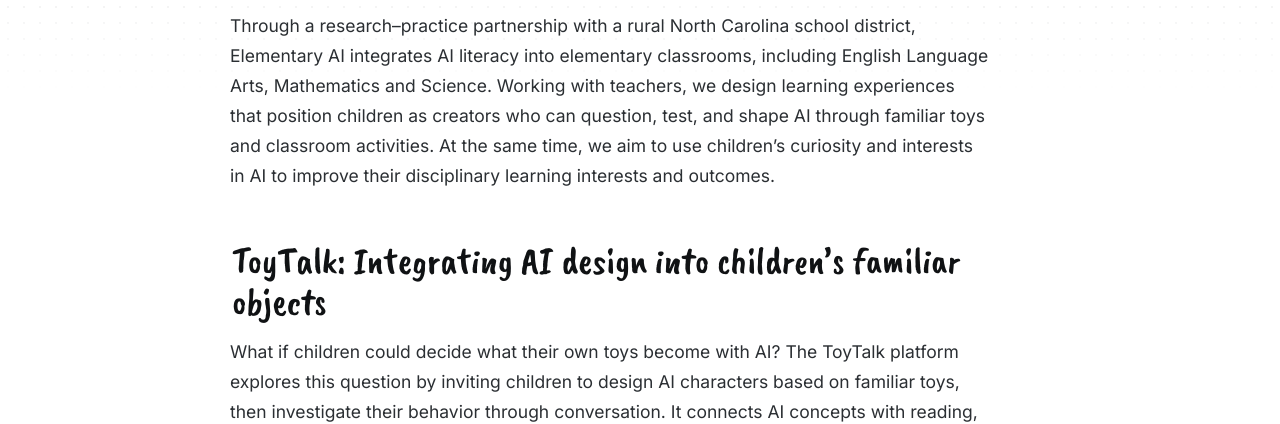
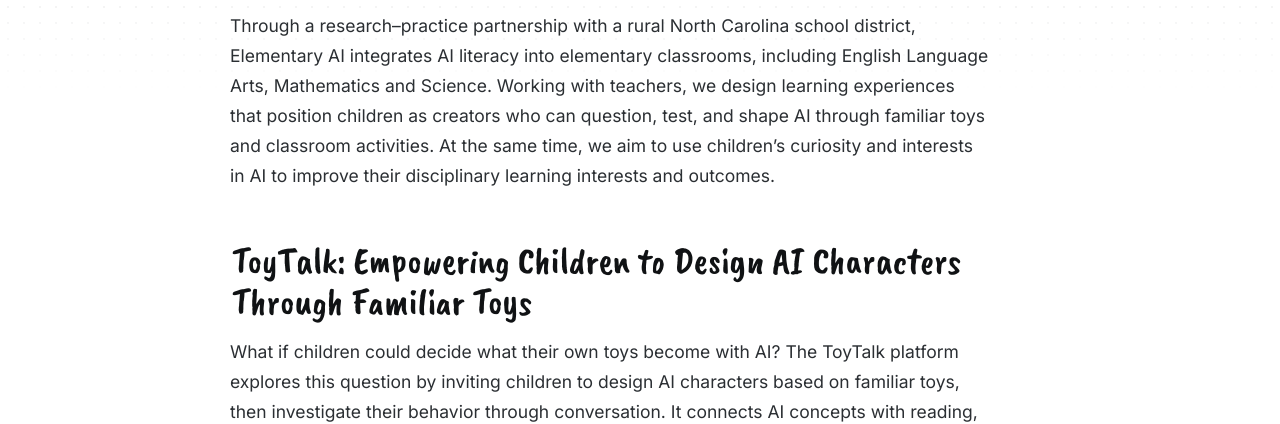
Before and after one commit to feiwenx/feiwenx.github.io, a plain HTML site: page projects/elementary-ai-literacy.html in a window 1280 px wide. Shown: the part 385-809 px from the top of the page. Drawn offline with nearby package versions, Linux system fonts and the light colour scheme.

Commit message:
Update ToyTalk project heading

```diff
--- a/projects/elementary-ai-literacy.html
+++ b/projects/elementary-ai-literacy.html
@@ -62,7 +62,7 @@
 <p>Children increasingly encounter AI that can answer questions, tell stories, and act like a social partner. Yet interacting with AI does not necessarily help them understand how it works or recognize its limitations.</p>
 <p>Through a research–practice partnership with a rural North Carolina school district, Elementary AI integrates AI literacy into elementary classrooms, including English Language Arts, Mathematics and Science. Working with teachers, we design learning experiences that position children as creators who can question, test, and shape AI through familiar toys and classroom activities. At the same time, we aim to use children’s curiosity and interests in AI to improve their disciplinary learning interests and outcomes.</p>
 <section class="zone ">
-<h2>ToyTalk: Integrating AI design into children’s familiar objects</h2>
+<h2>ToyTalk: Empowering Children to Design AI Characters Through Familiar Toys</h2>
 <p>What if children could decide what their own toys become with AI? The ToyTalk platform explores this question by inviting children to design AI characters based on familiar toys, then investigate their behavior through conversation. It connects AI concepts with reading, writing, and storytelling, giving children opportunities to describe characters, articulate expectations, and evaluate responses.</p>
 <figure class="story-figure"><img src="../assets/projects/toytalk-classroom-activity.jpg" width="1756" height="895" alt="A child using ToyTalk with their face covered by a smiley sticker"><figcaption>Exploring what a familiar toy could become with AI during a classroom activity.</figcaption></figure>
 <p>Using the <a class="link" href="https://toytalk.org/">ToyTalk no-code platform</a>, children define their characters’ purpose, personality, knowledge, and rules, then interact with them through text or speech. They can revisit their settings to explore how changes to their designs shape the characters’ responses.</p>
```
